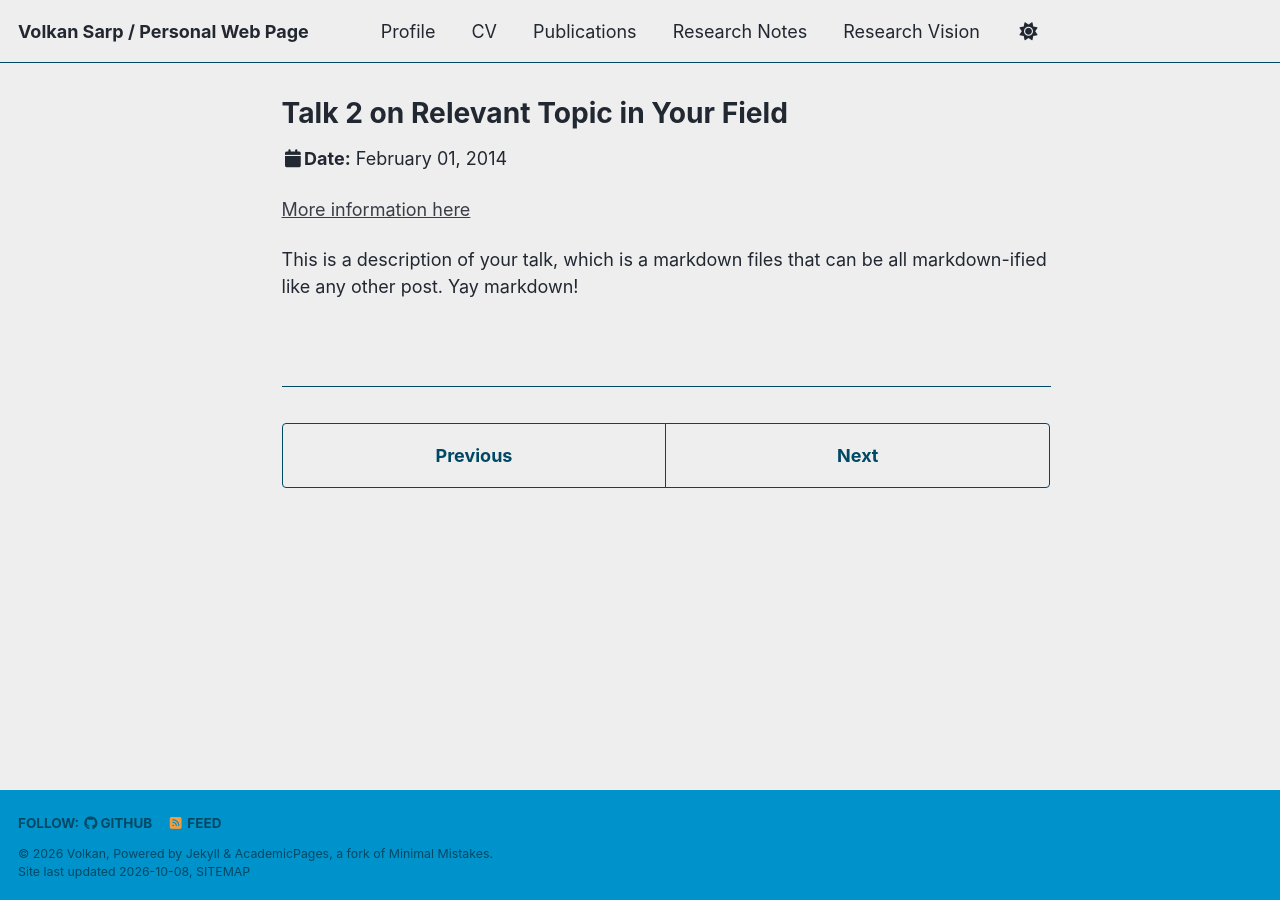
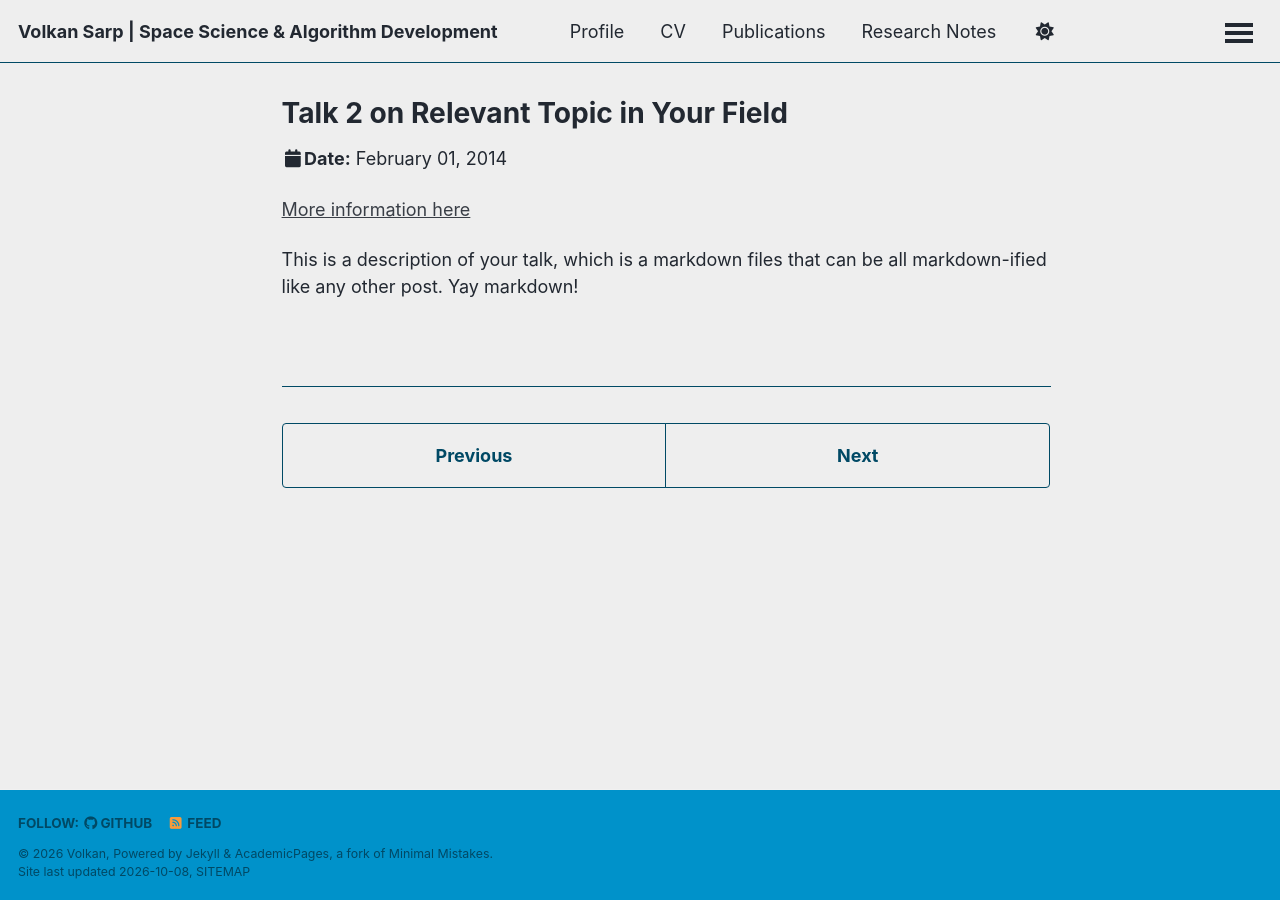
Before and after one commit to sarpvolkan/sarpvolkan.github.io, a Jekyll site: the page built from _talks/2014-02-01-talk-2.md, in a window 1280 px wide. Built offline with Jekyll 4.4.1, drawn with Linux system fonts in a browser that asks for light colours; a style sheet for code colours, icons or effects is not loaded.

Commit message:
Update site title to Space Science & Algorithm Development

```diff
--- a/_config.yml
+++ b/_config.yml
@@ -9,7 +9,7 @@
 # Basic Site Settings
 locale                   : "en-US"
 site_theme               : "air" # The available themes options are "default", "air", "sunrise", "mint", "dirt" and "contrast"
-title                    : "Volkan Sarp / Personal Web Page"
+title                    : "Volkan Sarp | Space Science & Algorithm Development"
 title_separator          : "-"
 name                     : &name "Volkan"
 description              : &description "Researcher"   # Update this with a general description of your site, this is the default if not overridden by a page
```
